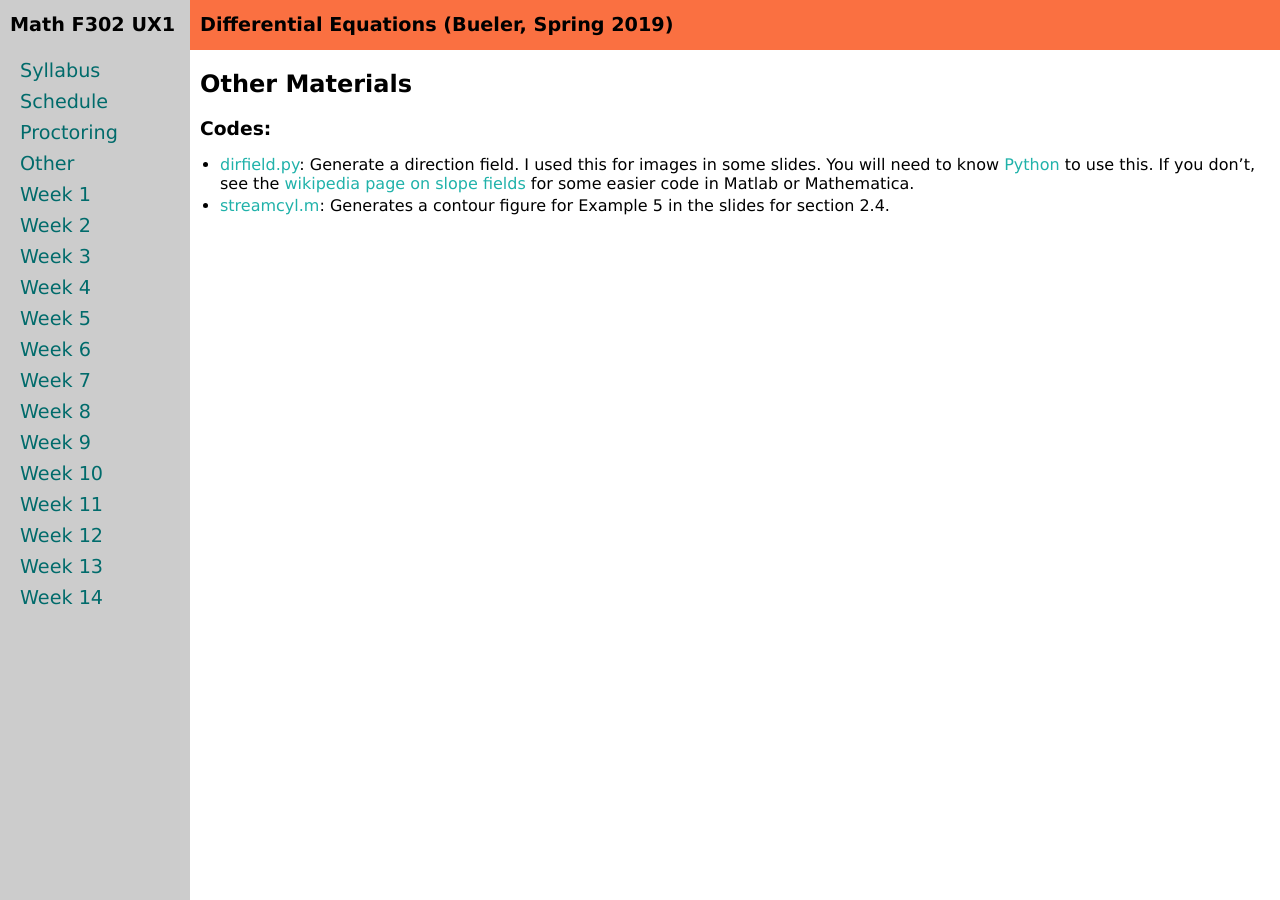
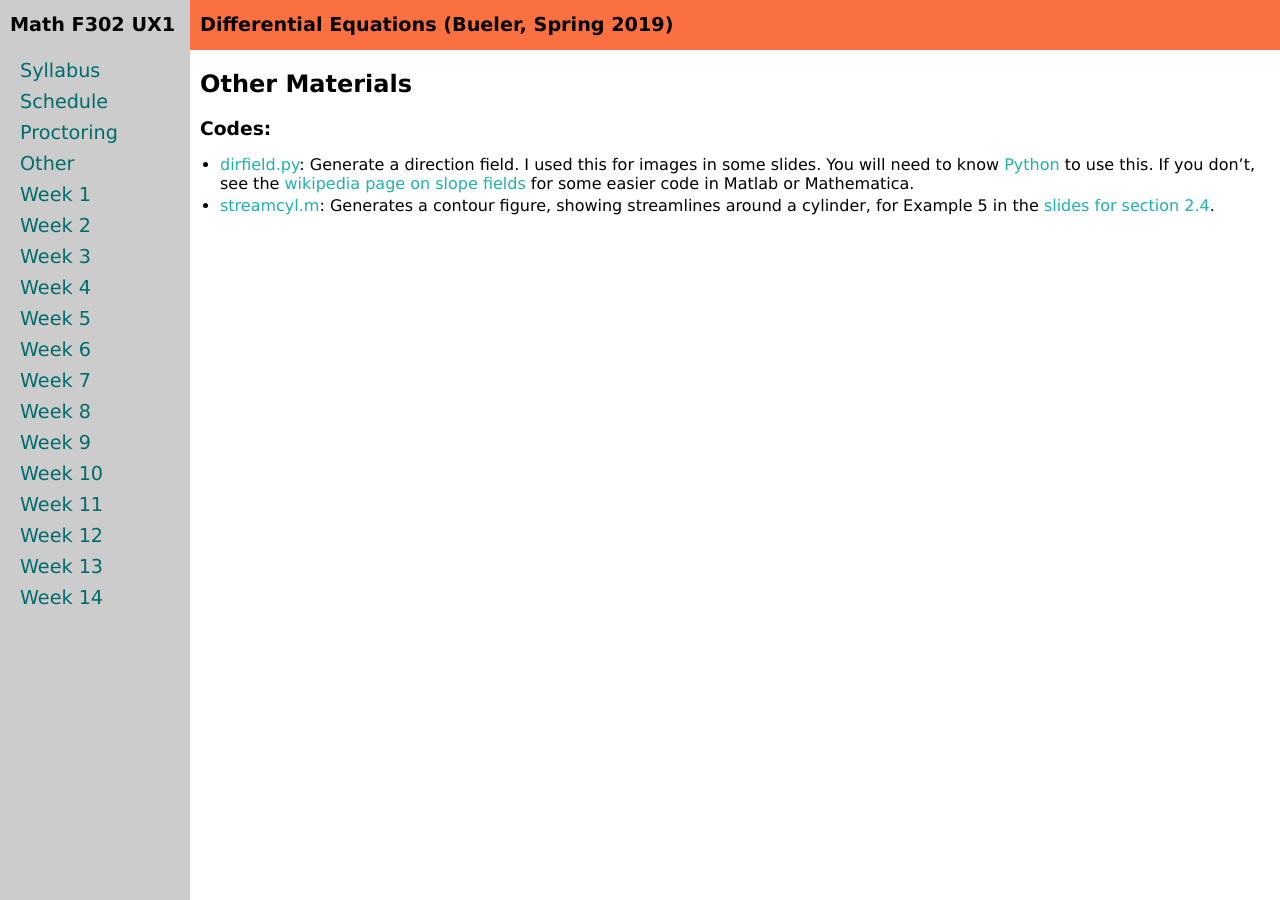
Before and after one commit to bueler/math302, a Jekyll site: the page built from other.md, in a window 1280 px wide. Built offline with Jekyll 4.4.1, drawn with Linux system fonts in a browser that asks for light colours.

Commit message:
better item

```diff
--- a/other.md
+++ b/other.md
@@ -8,4 +8,4 @@ title: Other Materials
 ### Codes:
 
 * [dirfield.py](assets/codes/dirfield.py): Generate a direction field.  I used this for images in some slides.  You will need to know [Python](https://www.python.org/) to use this.  If you don't, see the [wikipedia page on slope fields](https://en.wikipedia.org/wiki/Slope_field) for some easier code in Matlab or Mathematica.
-* [streamcyl.m](assets/codes/streamcyl.m): Generates a contour figure for Example 5 in the slides for section 2.4.
+* [streamcyl.m](assets/codes/streamcyl.m): Generates a contour figure, showing streamlines around a cylinder, for Example 5 in the [slides for section 2.4](slides/2-4.pdf).
```
